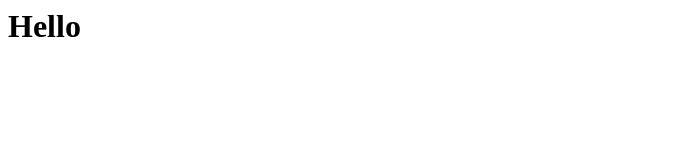
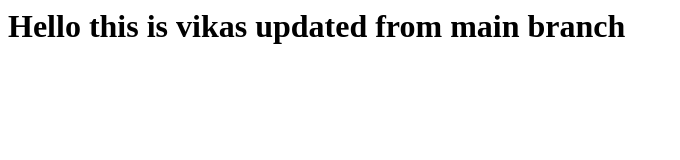
Before and after one commit to Vikas-Prince/csi-test-repo, a plain HTML site: page index.html in a window 1280 px wide. Shown: the whole page, without its empty margins (0-680 px from the left). Drawn offline with Linux system fonts and the light colour scheme.

Commit message:
Changes made from main branch

```diff
--- a/index.html
+++ b/index.html
@@ -1 +1 @@
-<h1> Hello </h1>
+<h1> Hello this is vikas updated from main branch</h1>
```
